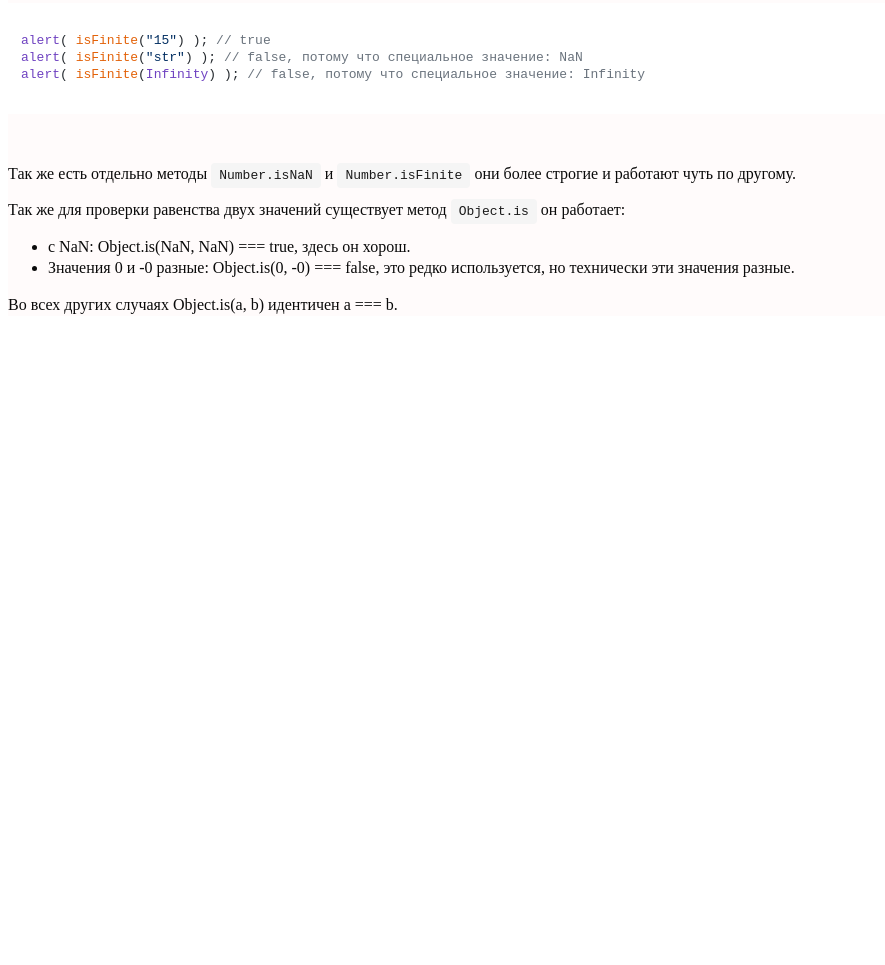
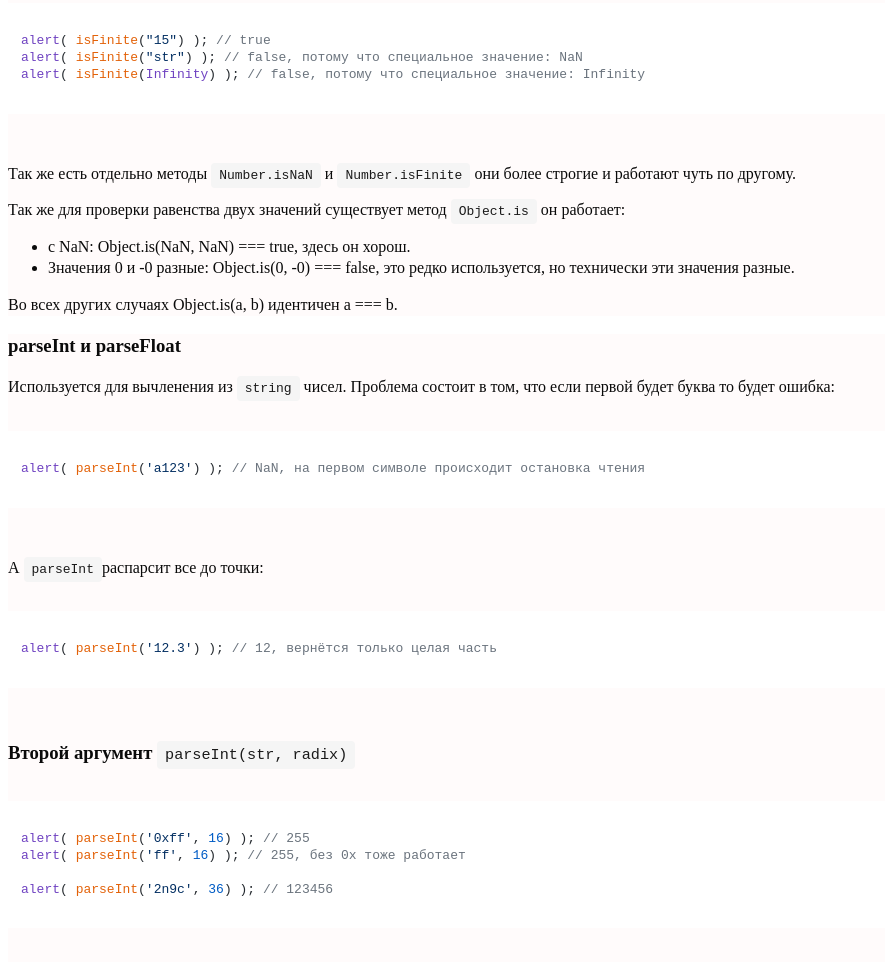
Before and after one commit to NikZha/conspectOfBasicsJs, a plain HTML site: page 5.Типы данных/number.html in a window 1280 px wide. Shown: the part 3297-4262 px from the top of the page, without its empty margins (0-885 px from the left). Before the commit the page ends 3629 px from the top, so only its background shows below. Drawn offline with nearby package versions, Linux system fonts and the light colour scheme.

Commit message:
feat: topic parse

```diff
--- a/5.Типы данных/number.html
+++ b/5.Типы данных/number.html
@@ -187,6 +187,31 @@ alert( isFinite(Infinity) ); // false, потому что специально
         </ul>
         <p>Во всех других случаях Object.is(a, b) идентичен a === b.</p>
     </div>
+    <div class="topic" id="parse">
+        <h3>parseInt и parseFloat</h3>
+        <p>Используется для вычленения из <code>string</code> чисел. Проблема состоит в том, что если первой будет буква
+            то будет ошибка:</p>
+        <pre>
+                <code class="language-javascript">
+alert( parseInt('a123') ); // NaN, на первом символе происходит остановка чтения
+                </code>
+            </pre>
+        <p>А <code>parseInt</code>распарсит все до точки:</p>
+        <pre>
+                <code class="language-javascript">
+alert( parseInt('12.3') ); // 12, вернётся только целая часть
+                </code>
+            </pre>
+        <h3>Второй аргумент <code>parseInt(str, radix)</code></h3>
+        <pre>
+            <code class="language-javascript">
+alert( parseInt('0xff', 16) ); // 255
+alert( parseInt('ff', 16) ); // 255, без 0x тоже работает
+
+alert( parseInt('2n9c', 36) ); // 123456
+            </code>
+        </pre>
+    </div>
 
 
 </body>
```
